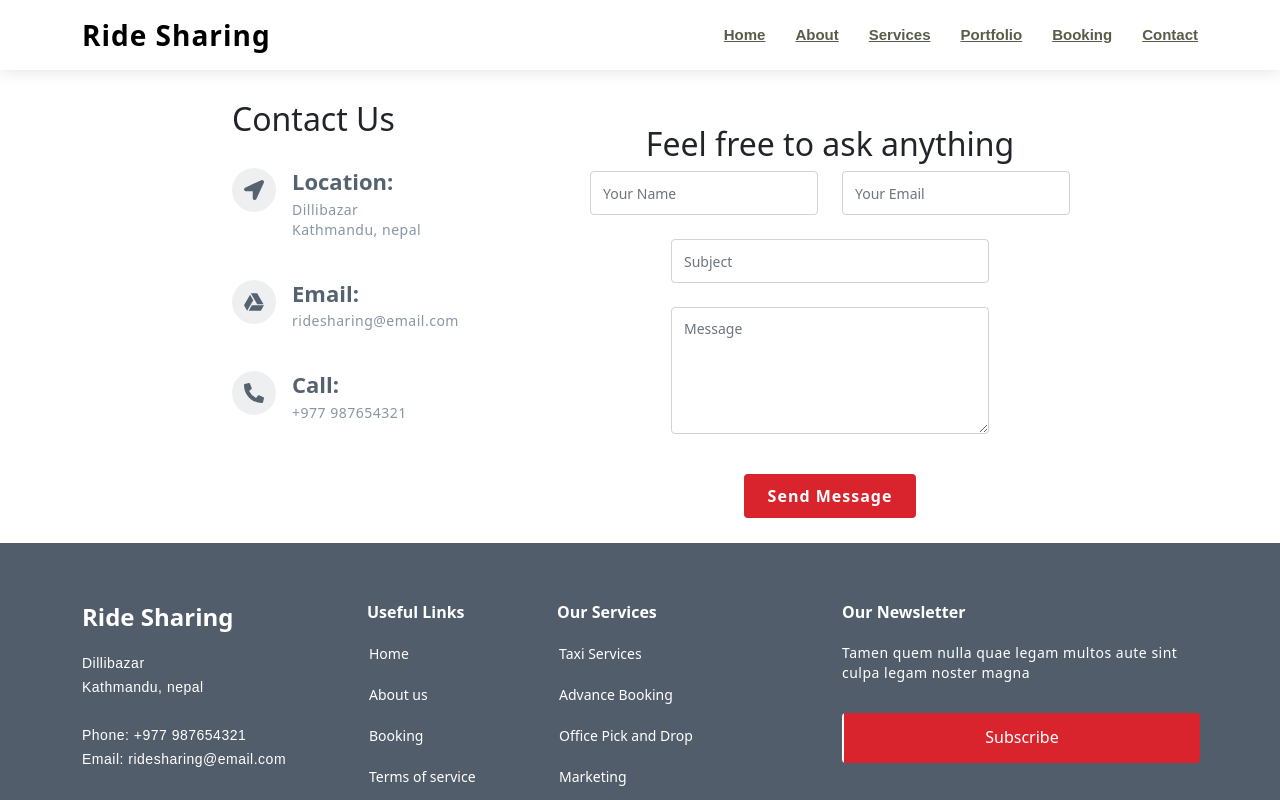
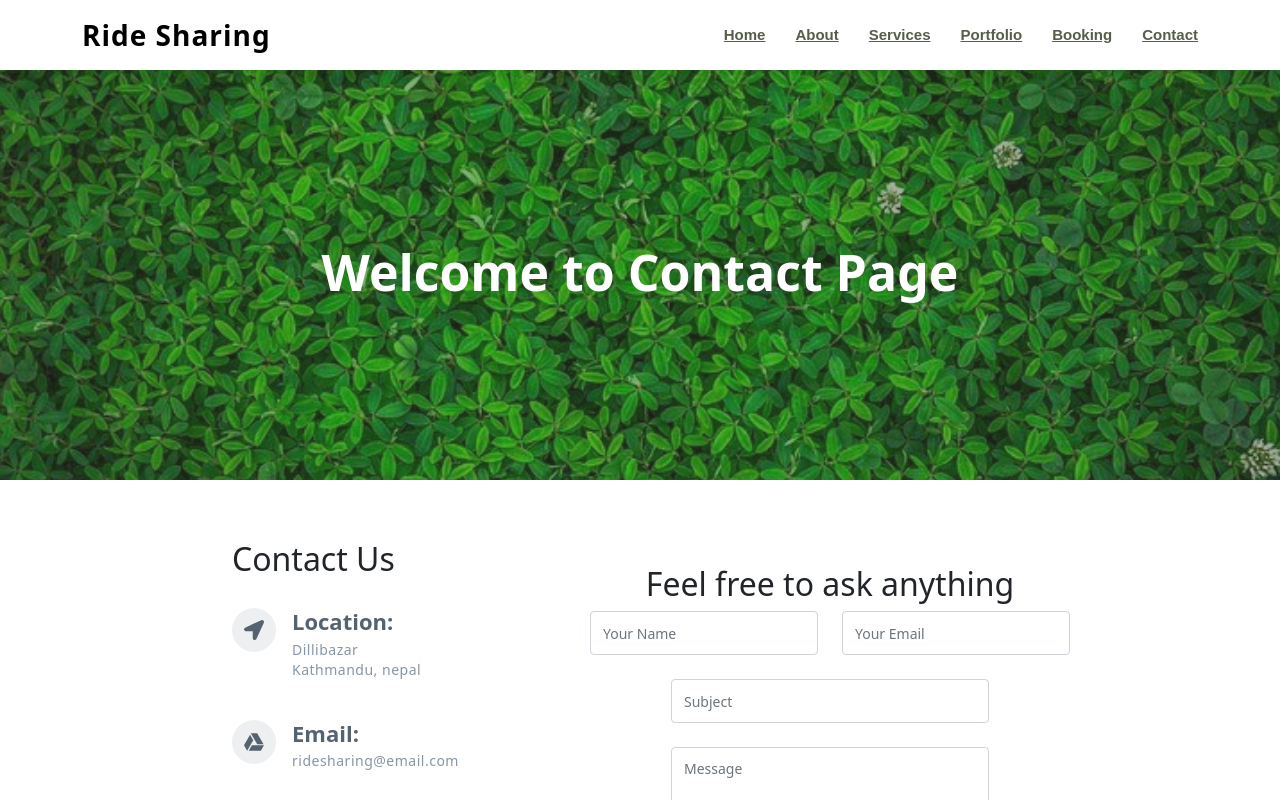
Before and after one commit to illumi-ni/RideSharing-Web, a React (Create React App) app: page /contact in a window 1280 px wide. Shown: the top 800 px of the page. Built offline with nearby package versions, Linux system fonts and the light colour scheme.

Commit message:
continue designing contact page

```diff
--- a/src/Contact.css
+++ b/src/Contact.css
@@ -1,9 +1,87 @@
 
+/*--------------------------------------------------------------
+# Hero Section
+--------------------------------------------------------------*/
+#hero1 {
+  width: 100%;
+  height: 60vh;
+  background: url("./contact.jpg") top center;
+  background-size: cover;
+  position: relative;
+  margin-bottom: -140px;
+  z-index: 1;
+}
+
+#hero1:before {
+  content: "";
+  background: rgba(60, 65, 51, 0.4);
+  position: absolute;
+  bottom: 0;
+  top: 0;
+  left: 0;
+  right: 0;
+}
+
+#hero1 .hero1-container {
+  position: absolute;
+  bottom: 0;
+  top: 0;
+  left: 0;
+  right: 0;
+  display: flex;
+  justify-content: center;
+  align-items: center;
+  flex-direction: column;
+  text-align: center;
+}
+
+#hero1 h1 {
+ margin-top: 80px;
+  font-size: 50px;
+  font-weight: 700;
+  line-height: 50px;
+  color: #fff;
+
+}
+
+
+
+
+
+@media (min-width: 1024px) {
+  #hero {
+    background-attachment: fixed;
+  }
+}
+
+@media (max-width: 768px) {
+  #hero {
+    height: 100vh;
+  }
+  #hero h1 {
+    font-size: 28px;
+    line-height: 36px;
+  }
+  #hero h2 {
+    font-size: 18px;
+    line-height: 24px;
+    margin-bottom: 30px;
+  }
+  #hero .hero-container {
+    padding: 0 15px;
+  }
+}
+
+@media (max-height: 500px) {
+  #hero {
+    height: 120vh;
+  }
+}
 /*--------------------------------------------------------------
 # Contact
 --------------------------------------------------------------*/
 .contact{
-    margin-top: 100px;
+    margin-top: 200px;
 }
 .contact .info {
     width: 100%;
--- a/src/Contact.js
+++ b/src/Contact.js
@@ -4,8 +4,16 @@ import { FaLocationArrow,FaGoogleDrive,FaPhoneAlt } from 'react-icons/fa';
 
 function Contact() {
     return (
+      <div>
+      <section id="hero1">
+      <div class="hero1-container" data-aos="fade-up">
+        <h1>Welcome to Contact Page</h1>
+        <h2></h2>
 
+      </div>
+    </section>
     <section id="contact" class="contact">
+
       <div class="container">
 
 
@@ -73,7 +81,7 @@ function Contact() {
       </div>
     </section>
 
-
+        </div>
     )
 }
 
```
Also changed, not shown: public/contact.jpg (added), src/contact.jpg (added).
